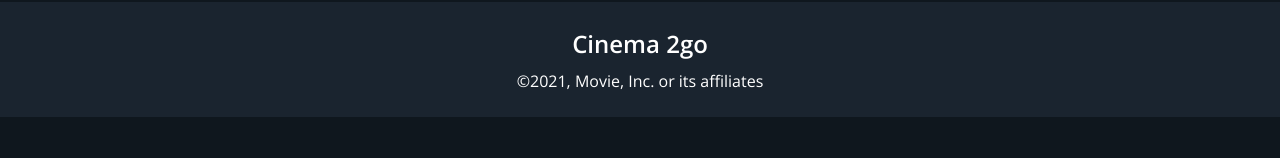
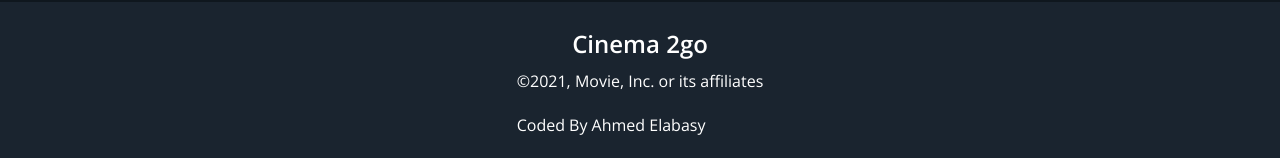
Before and after one commit to Ahmedelabasyy/Movies-App, a React (Create React App) app: page /#/movie/1 in a window 1280 px wide. Before the commit this address led to /#/. Shown: the part 687-845 px from the top of the page. Before the commit the page ends 804 px from the top, so only its background shows below. Built offline with nearby package versions, Linux system fonts and the light colour scheme; no server answers.

Commit message:
Some edition

```diff
--- a/src/components/Footer/Footer.js
+++ b/src/components/Footer/Footer.js
@@ -5,7 +5,7 @@ const Footer = () => {
   return (
     <div className="footer">
       <h2>Cinema 2go</h2>
-      <div>©2021, Movie, Inc. or its affiliates</div>
+      <div>©2021, Movie, Inc. or its affiliates<br /><br />Coded By Ahmed Elabasy</div>
     </div>
   );
 };
```
